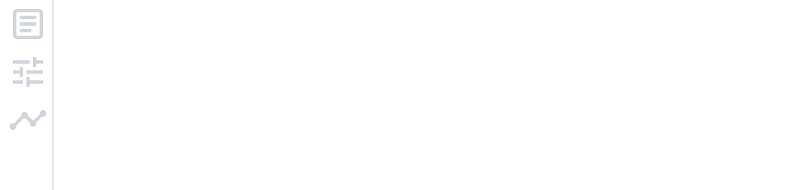
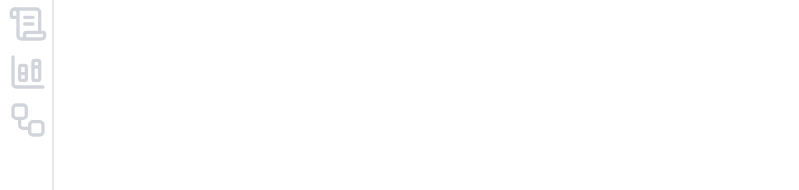
Before and after one commit to novel-tree/novel-tree-desktop, a React (Vite) app: page / in a window 1280 px wide. Shown: the top 190 px of the page, without its empty margins (0-799 px from the left). Built offline with nearby package versions, Linux system fonts and the light colour scheme.

Commit message:
use: lucide react

```diff
--- a/src/components/atoms/icons/File.tsx
+++ /dev/null
@@ -1,20 +0,0 @@
-import React from "react";
-import classNames from "classnames";
-interface FileProps {
-  className?: string;
-}
-
-export const File: React.FC<FileProps> = ({ className }) => {
-  return (
-    <svg
-      className={classNames(className, "min-w-4 min-h-4")}
-      xmlns="http://www.w3.org/2000/svg"
-      height="16px"
-      viewBox="0 -960 960 960"
-      width="16px"
-      fill="#9ca3af"
-    >
-      <path d="M320-240h320v-80H320v80Zm0-160h320v-80H320v80ZM240-80q-33 0-56.5-23.5T160-160v-640q0-33 23.5-56.5T240-880h320l240 240v480q0 33-23.5 56.5T720-80H240Zm280-520v-200H240v640h480v-440H520ZM240-800v200-200 640-640Z" />
-    </svg>
-  );
-};
--- a/src/components/atoms/icons/Folder.tsx
+++ /dev/null
@@ -1,20 +0,0 @@
-import React from "react";
-import classNames from "classnames";
-interface FolderProps {
-  className?: string;
-}
-
-export const Folder: React.FC<FolderProps> = ({ className }) => {
-  return (
-    <svg
-      className={classNames(className, "min-w-6 min-h-6")}
-      xmlns="http://www.w3.org/2000/svg"
-      height="24px"
-      viewBox="0 -960 960 960"
-      width="24px"
-      fill="#9ca3af"
-    >
-      <path d="M160-160q-33 0-56.5-23.5T80-240v-480q0-33 23.5-56.5T160-800h240l80 80h320q33 0 56.5 23.5T880-640H447l-80-80H160v480l96-320h684L837-217q-8 26-29.5 41.5T760-160H160Zm84-80h516l72-240H316l-72 240Zm0 0 72-240-72 240Zm-84-400v-80 80Z" />
-    </svg>
-  );
-};
--- a/src/components/atoms/icons/Script.tsx
+++ /dev/null
@@ -1,21 +0,0 @@
-import React from "react";
-import classNames from "classnames";
-interface ScriptProps {
-  className?: string;
-  size?: number;
-}
-
-export const Script: React.FC<ScriptProps> = ({ className, size }) => {
-  return (
-    <svg
-      className={classNames(className, "min-w-4 min-h-4")}
-      xmlns="http://www.w3.org/2000/svg"
-      height={size ? `${size}px` : "16px"}
-      viewBox="0 -960 960 960"
-      width={size ? `${size}px` : "16px"}
-      fill="#9ca3af"
-    >
-      <path d="M280-280h280v-80H280v80Zm0-160h400v-80H280v80Zm0-160h400v-80H280v80Zm-80 480q-33 0-56.5-23.5T120-200v-560q0-33 23.5-56.5T200-840h560q33 0 56.5 23.5T840-760v560q0 33-23.5 56.5T760-120H200Zm0-80h560v-560H200v560Zm0-560v560-560Z" />
-    </svg>
-  );
-};
--- a/src/components/atoms/icons/Setting.tsx
+++ /dev/null
@@ -1,21 +0,0 @@
-import React from "react";
-import classNames from "classnames";
-interface SettingProps {
-  className?: string;
-  size?: number;
-}
-
-export const Setting: React.FC<SettingProps> = ({ className, size }) => {
-  return (
-    <svg
-      className={classNames(className, "min-w-4 min-h-4")}
-      xmlns="http://www.w3.org/2000/svg"
-      height={size ? `${size}px` : "16px"}
-      viewBox="0 -960 960 960"
-      width={size ? `${size}px` : "16px"}
-      fill="#9ca3af"
-    >
-      <path d="M440-120v-240h80v80h320v80H520v80h-80Zm-320-80v-80h240v80H120Zm160-160v-80H120v-80h160v-80h80v240h-80Zm160-80v-80h400v80H440Zm160-160v-240h80v80h160v80H680v80h-80Zm-480-80v-80h400v80H120Z" />
-    </svg>
-  );
-};
--- a/src/components/atoms/icons/Timeline.tsx
+++ /dev/null
@@ -1,21 +0,0 @@
-import React from "react";
-import classNames from "classnames";
-interface TimelineProps {
-  className?: string;
-  size?: number;
-}
-
-export const Timeline: React.FC<TimelineProps> = ({ className, size }) => {
-  return (
-    <svg
-      className={classNames(className, "min-w-4 min-h-4")}
-      xmlns="http://www.w3.org/2000/svg"
-      height={size ? `${size}px` : "16px"}
-      viewBox="0 -960 960 960"
-      width={size ? `${size}px` : "16px"}
-      fill="#9ca3af"
-    >
-      <path d="M120-240q-33 0-56.5-23.5T40-320q0-33 23.5-56.5T120-400h10.5q4.5 0 9.5 2l182-182q-2-5-2-9.5V-600q0-33 23.5-56.5T400-680q33 0 56.5 23.5T480-600q0 2-2 20l102 102q5-2 9.5-2h21q4.5 0 9.5 2l142-142q-2-5-2-9.5V-640q0-33 23.5-56.5T840-720q33 0 56.5 23.5T920-640q0 33-23.5 56.5T840-560h-10.5q-4.5 0-9.5-2L678-420q2 5 2 9.5v10.5q0 33-23.5 56.5T600-320q-33 0-56.5-23.5T520-400v-10.5q0-4.5 2-9.5L420-522q-5 2-9.5 2H400q-2 0-20-2L198-340q2 5 2 9.5v10.5q0 33-23.5 56.5T120-240Z" />
-    </svg>
-  );
-};
--- a/src/components/atoms/icons/index.ts
+++ /dev/null
@@ -1,5 +0,0 @@
-export * from "./File";
-export * from "./Folder";
-export * from "./Script";
-export * from "./Setting";
-export * from "./Timeline";
--- a/src/components/molecules/IconButton.tsx
+++ b/src/components/molecules/IconButton.tsx
@@ -1,6 +1,6 @@
 import React from "react";
 import classNames from "classnames";
-import { File, Folder } from "../atoms/icons";
+import { File, Folder } from "lucide-react";
 import { Typography } from "../atoms/Typography";
 
 type icon = "folder" | "file";
@@ -21,8 +21,8 @@ export const IconButton: React.FC<IconButtonProps> = ({
   children,
 }) => {
   const iconColor = classNames(
-    fill === "primary" && "fill-blue-500",
-    fill === "secondary" && "fill-gray-800",
+    fill === "primary" && "text-blue-500",
+    fill === "secondary" && "text-gray-800",
     disabled && "opacity-50 cursor-not-allowed"
   );
   function getIconComponent(icon: icon) {
@@ -42,8 +42,8 @@ export const IconButton: React.FC<IconButtonProps> = ({
         fill === "primary"
           ? "text-blue-500"
           : fill === "secondary"
-            ? "text-gray-800"
-            : "text-gray-500",
+          ? "text-gray-800"
+          : "text-gray-500",
         "flex items-center gap-1 px-2 py-0 rounded-md w-full"
       )}
       disabled={disabled}
--- a/src/components/molecules/ModeListItem.tsx
+++ b/src/components/molecules/ModeListItem.tsx
@@ -1,6 +1,6 @@
 import React, { useMemo } from "react";
 import classNames from "classnames";
-import { Timeline, Script, Setting } from "../atoms/icons";
+import { Ban, ChartColumnStacked, ScrollText, Workflow } from "lucide-react";
 
 interface ModeListItemProps {
   icon: string;
@@ -11,6 +11,13 @@ interface ModeListItemProps {
 }
 
 const size = 40;
+
+function handleIconClass(selected: boolean) {
+  return classNames(
+    selected ? "text-gray-500" : "text-gray-300",
+    "hover:text-gray-500"
+  );
+}
 
 export const ModeListItem: React.FC<ModeListItemProps> = ({
   icon,
@@ -23,32 +30,21 @@ export const ModeListItem: React.FC<ModeListItemProps> = ({
     switch (icon) {
       case "script":
         return () => (
-          <Script
-            className={classNames(selected ? "fill-gray-500" : "fill-gray-300")}
-            size={size}
-          />
+          <ScrollText className={handleIconClass(selected)} size={size} />
         );
       case "setting":
         return () => (
-          <Setting
-            className={classNames(selected ? "fill-gray-500" : "fill-gray-300")}
+          <ChartColumnStacked
+            className={handleIconClass(selected)}
             size={size}
           />
         );
       case "timeline":
         return () => (
-          <Timeline
-            className={classNames(selected ? "fill-gray-500" : "fill-gray-300")}
-            size={size}
-          />
+          <Workflow className={handleIconClass(selected)} size={size} />
         );
       default:
-        return () => (
-          <Script
-            className={classNames(selected ? "fill-gray-500" : "fill-gray-300")}
-            size={size}
-          />
-        );
+        return () => <Ban className={handleIconClass(selected)} size={size} />;
     }
   }, [icon, selected]);
   return (
```
